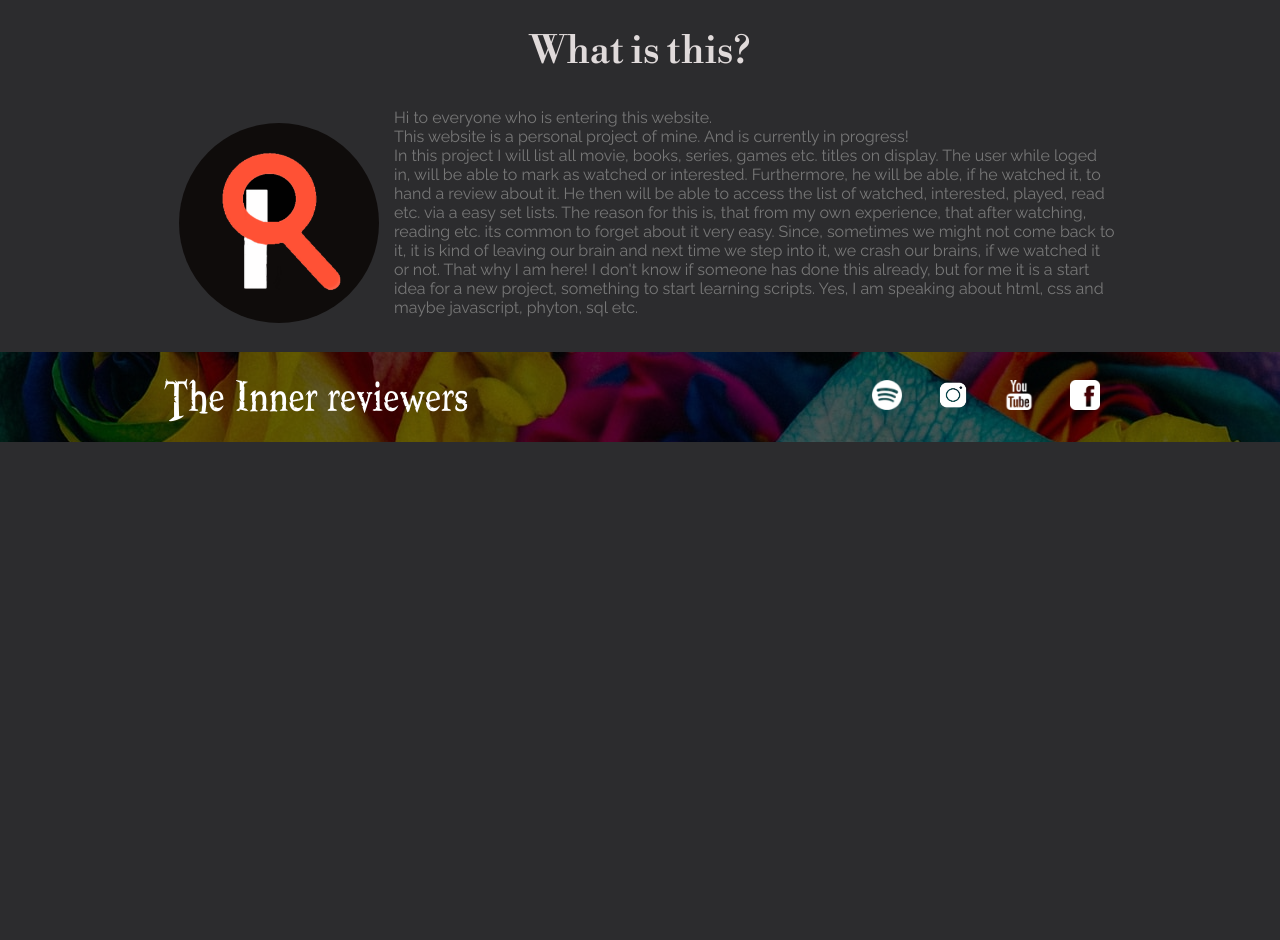
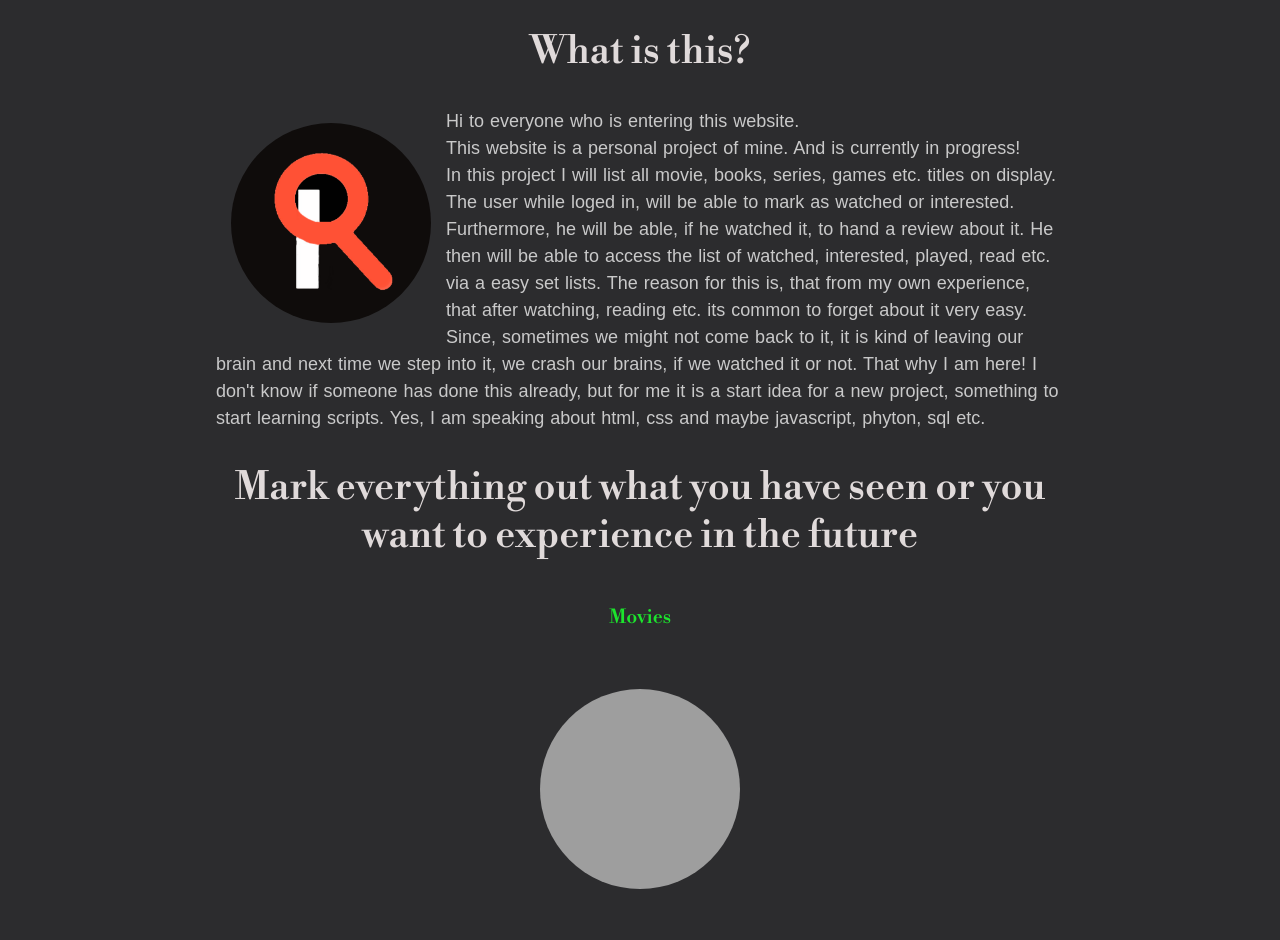
Before and after one commit to TheShadowandwolves/The-Inner-reviewers, a plain HTML site: page index.html in a window 1280 px wide. Shown: the part 212-1152 px from the top of the page. Before the commit the page ends 800 px from the top, so only its background shows below. Drawn offline with nearby package versions, Linux system fonts and the light colour scheme; grey boxes are pictures that could not be loaded; files whose address does not match are found by name; a web font is replaced by a local one.

Commit message:
more on main

```diff
--- a/index.css
+++ b/index.css
@@ -1,6 +1,7 @@
 @import url('https://fonts.googleapis.com/css?family=Raleway:300,400');
 @import url('https://fonts.googleapis.com/css?family=Metal+Mania');
 @import url("https://fonts.googleapis.com/css2?family=Libre+Bodoni:wght@500&display=swap");
+@import url('https://fonts.googleapis.com/css2?family=Caveat:wght@600&family=Libre+Bodoni:wght@500&family=Oswald&family=Poppins:wght@300&family=Radio+Canada:wght@300&display=swap');
 @font-face {
     font-family: "Booter - Zero Zero";
     src: url("Fonts/Booter\ -\ Zero\ Zero.woff") format("woff"),
@@ -78,7 +79,7 @@ html, body{
 }
 
 .container {
-    max-width: 1000px;
+    max-width: 70%;
     margin: 0 auto;
     padding: 0 1.5em;
 
@@ -228,3 +229,29 @@ input{
     border-radius: 30px;
     box-shadow: 0 0 10px #2196f3, 0 0 40px #2196f3, 0 0 80px #2196f3;
 }
+.p-main{
+    font-family: 'Oswold', sans-serif;
+    font-size: 18px;
+    color: #ffffffbe;
+    font-weight: normal;
+    word-spacing: 1px;
+    line-height: 1.5;
+}
+.section-all-about{
+    text-align: center;
+}
+
+.title-item{
+    font-family: "Libre Bodoni", serif;
+    font-weight: normal;
+    color: rgb(28, 228, 45);
+    font-size: 1.2em;
+}
+
+.title-img{
+
+    height: 200px;
+    width: 200px;
+    margin: 15px;
+    border-radius: 50%;
+}
--- a/index.html
+++ b/index.html
@@ -31,7 +31,7 @@
         <section class="content-section container">
             <h2 class="section-header">What is this?</h2>
                 <img class="about-band-image" src="Images/The inner reviewers logo wo text 2-2.png">
-                <p>Hi to everyone who is entering this website. <br>
+                <p class="p-main">Hi to everyone who is entering this website. <br>
                 This website is a personal project of mine. And is currently in progress! <br>
                 In this project I will list all movie, books, series, games etc. titles on display. The user while loged in, will be able
                 to mark as watched or interested. Furthermore, he will be able, if he watched it, to hand a review about it.
@@ -43,9 +43,28 @@
 
                 </p>
         </section>
+        <section class="section-all-about container">
+            <h2 class="section-header">Mark everything out what you have seen or you want to experience in the future</h2>
+            <span class="items">
+                <div class="item item-1">
+                    <h6 class="title-item">Movies</h6>
+                   <a class="title-img-link" href="Movies.html"><img class="title-img" src="Images/samuel-regan-asante-wMkaMXTJjlQ-unsplash.jpg"/> </a>
+                </div>
+                <div class="item item-2">
+                    <h6 class="title-item">Series</h6>
+                    <a class="title-img-link" href="Series.html"><img class="title-img" src="Images/tech-daily-cF6Le-0viHY-unsplash.jpg" /> </a>
+                </div>
+                <div class="item item-3">
+                    <h6 class="title-item">Books</h6>
+                    <a class="title-img-link" href="Books.html"><img class="title-img" src="Images/gulfer-ergin-LUGuCtvlk1Q-unsplash.jpg" /> </a>
+                </div>
+            </span>
+        </section>
+
         <br>
+
         <footer class="main-footer">
-            <div class="container main-footer-container">
+            <div class=" main-footer-container container">
                 <a class="Titlename logolink" href="index.html">The Inner reviewers</a>
             <ul class="nav footer-nav">
                 <li>
```
Also changed, not shown: Images/gulfer-ergin-LUGuCtvlk1Q-unsplash.jpg (added), Images/tech-daily-cF6Le-0viHY-unsplash.jpg (added), 1 other file.
